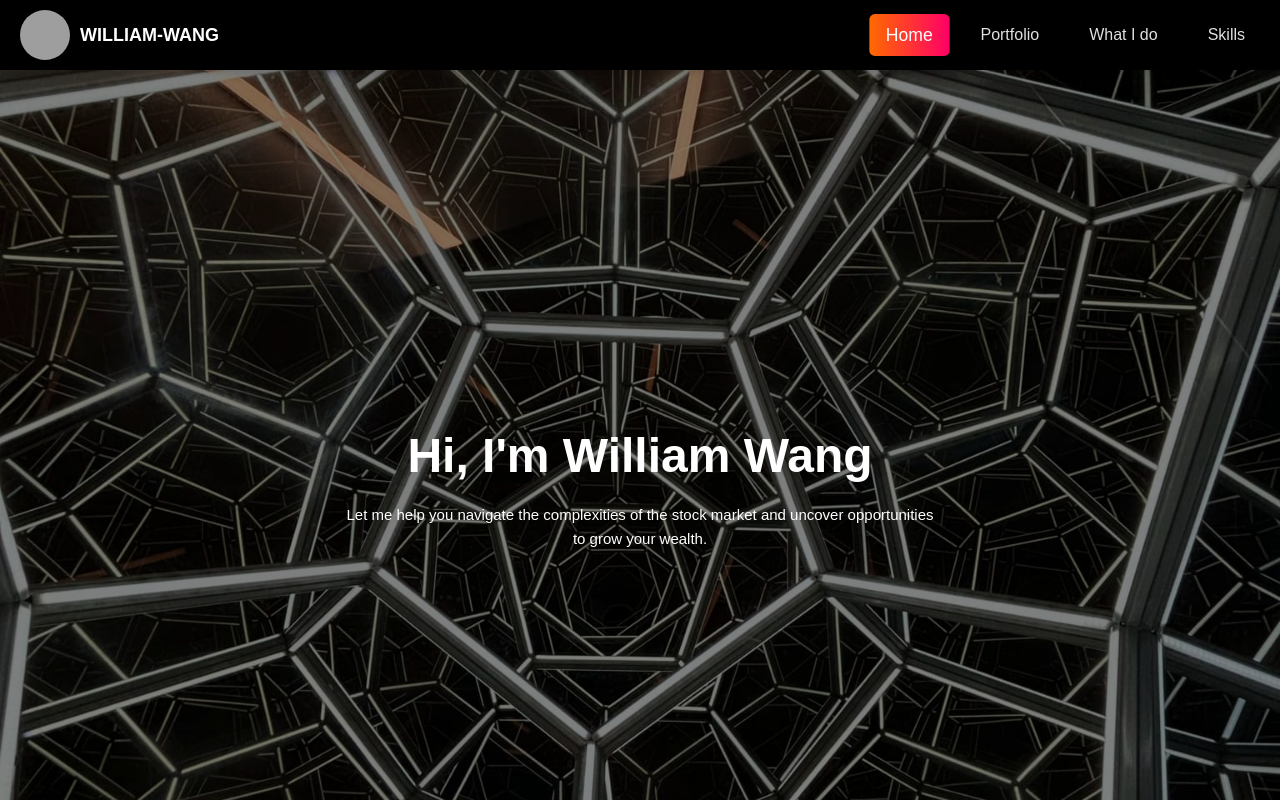
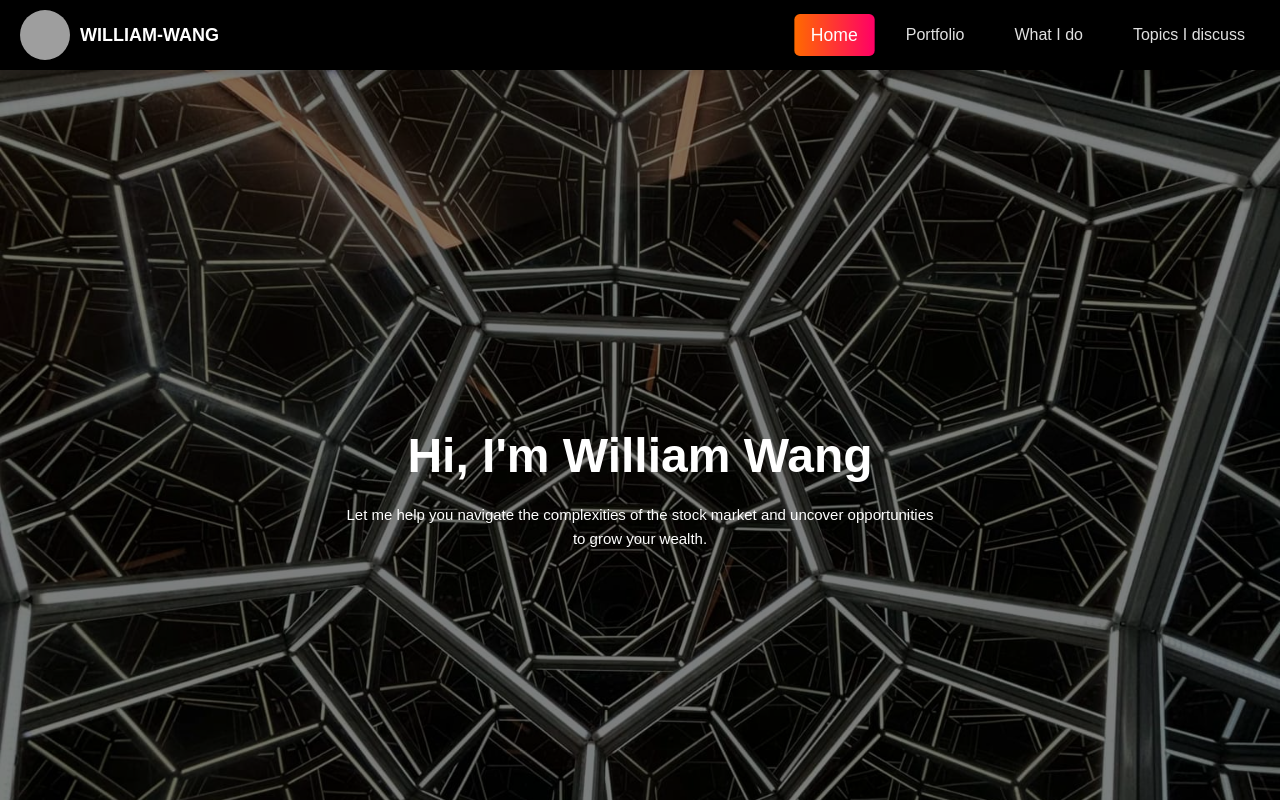
Before and after one commit to start-analytics/william-wang, a React (Create React App) app: page / in a window 1280 px wide. Shown: the top 800 px of the page. Built offline with nearby package versions, Linux system fonts and the light colour scheme; grey boxes are pictures that could not be loaded; the HTML template or start-up script is replaced by a standard one.

Commit message:
change skills to topics i discuss

```diff
--- a/src/components/Header.js
+++ b/src/components/Header.js
@@ -58,7 +58,7 @@ export default function Header() {
             className={activeSection === "skills" ? "active" : ""}
             onClick={() => scrollToSection("skills")}
           >
-            Skills
+            Topics I discuss
           </li>
 
         </ul>
```
